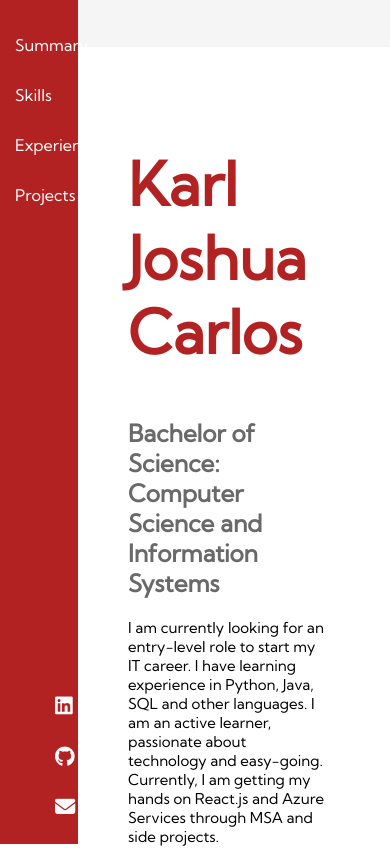
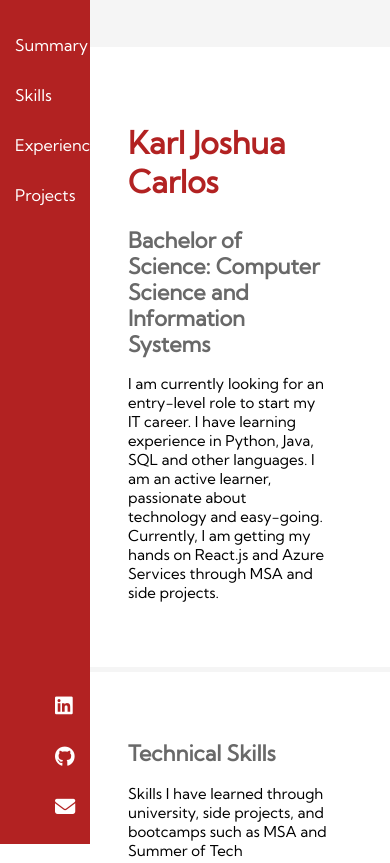
Before and after one commit to karlcc1/my-web-cv, a plain HTML site: page index.html in a window 390 px wide. Shown: the top 863 px of the page. Drawn offline with Linux system fonts and the light colour scheme.

Commit message:
media query 1

```diff
--- a/main.css
+++ b/main.css
@@ -83,7 +83,6 @@ img {
 
 .skills li {
     list-style-type: none;
-    padding: 10px;
 }
 
 i {
@@ -151,7 +150,7 @@ i {
     }
 
     #sidenav {
-        width: 20vw;
+        width: 23vw;
     }
 
     #main-body {
@@ -172,4 +171,12 @@ i {
         line-height: 1;
     }
 
+    h1 {
+        font-size: 2.6em;
+    }
+
+    h2 {
+        font-size: 1.8em;
+    }
+
 }
```
